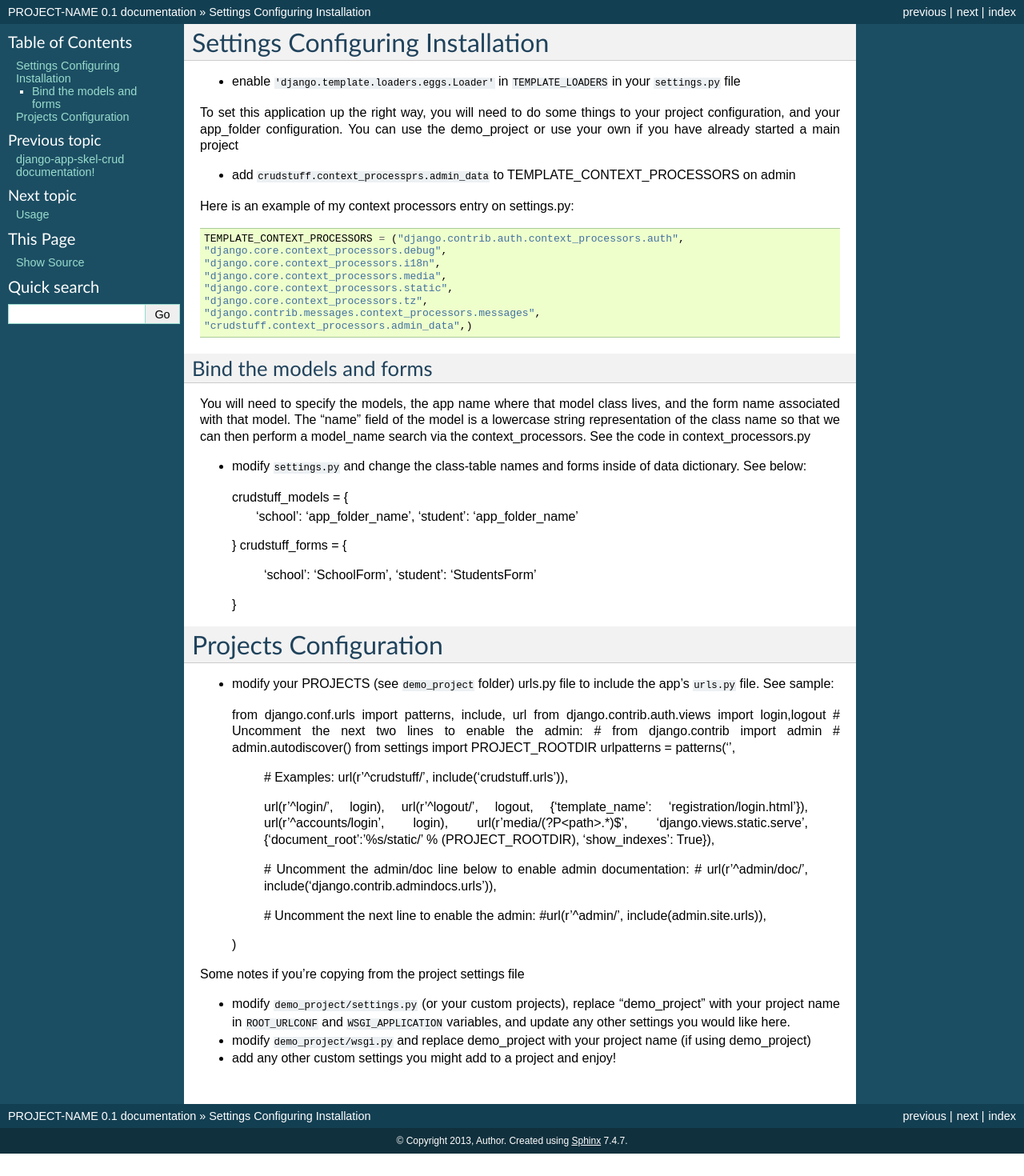
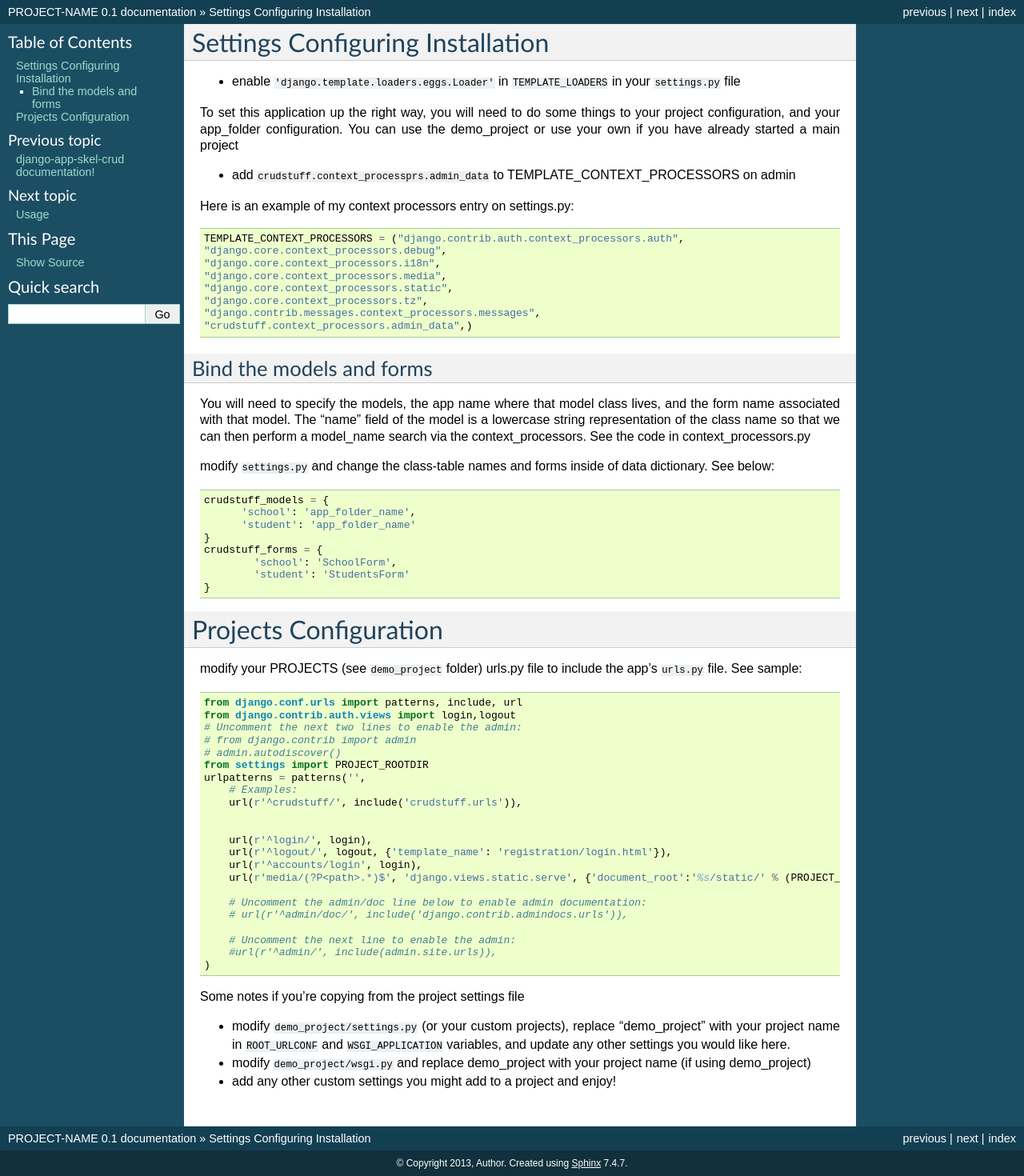
Before and after one commit to mikelopez/django-app-skel-crud, a Sphinx documentation site: the page built from docs/installation.rst, in a window 1280 px wide. Shown: the whole page at 80% size. Built offline with Sphinx 7.4.7, drawn with Linux system fonts in a browser that asks for light colours; before the commit the page ends 1442 px from its top, so only the background shows below that.

Commit message:
doc syntax change

```diff
--- a/docs/installation.rst
+++ b/docs/installation.rst
@@ -27,7 +27,7 @@ You will need to specify the models, the app name where that model class lives,
 The "name" field of the model is a lowercase string representation of the class name so that we can then perform a model_name search via the context_processors. See the code in context_processors.py
 
 
-- modify ``settings.py`` and change the class-table names and forms inside of data dictionary. See below::
+modify ``settings.py`` and change the class-table names and forms inside of data dictionary. See below::
 
   crudstuff_models = {
         'school': 'app_folder_name',
@@ -41,7 +41,7 @@ The "name" field of the model is a lowercase string representation of the class
 
 Projects Configuration
 =====================
-- modify your PROJECTS (see ``demo_project`` folder) urls.py file to include the app's ``urls.py`` file. See sample::
+modify your PROJECTS (see ``demo_project`` folder) urls.py file to include the app's ``urls.py`` file. See sample::
 
   from django.conf.urls import patterns, include, url
   from django.contrib.auth.views import login,logout
```
